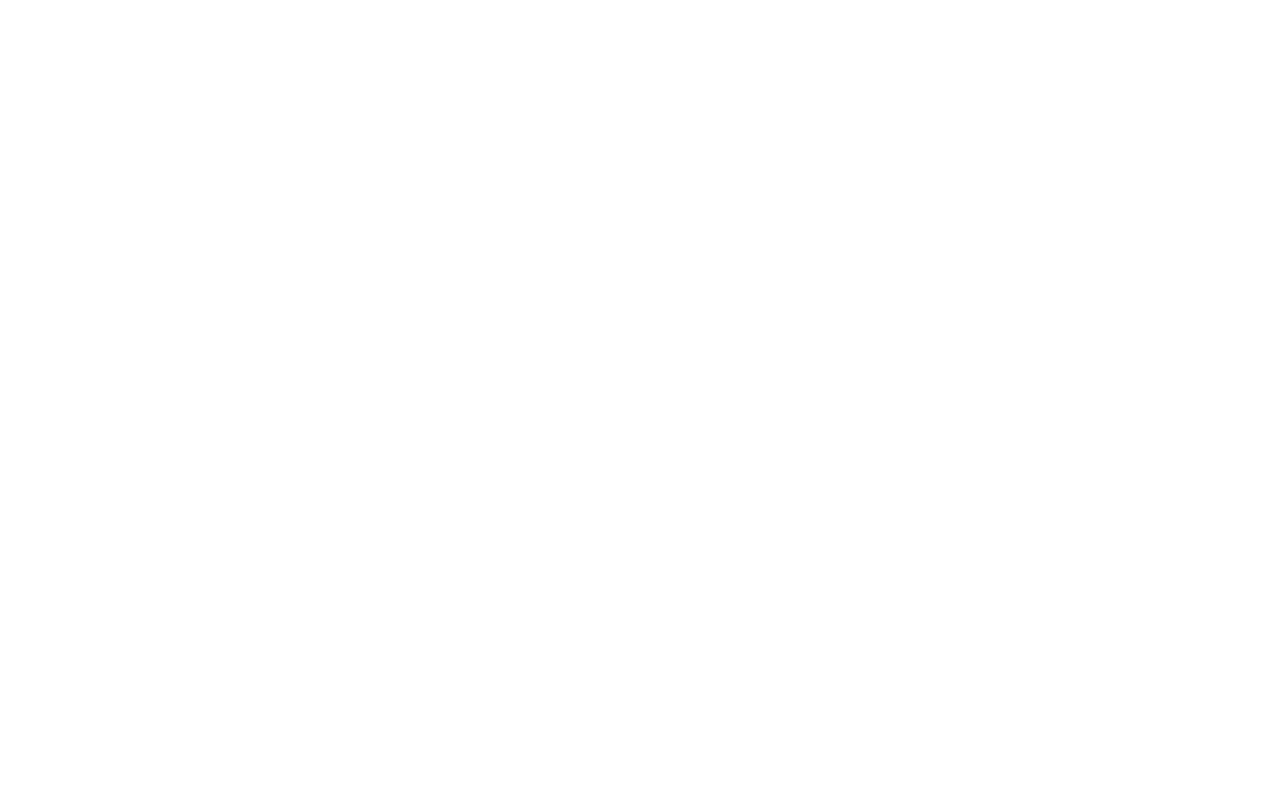
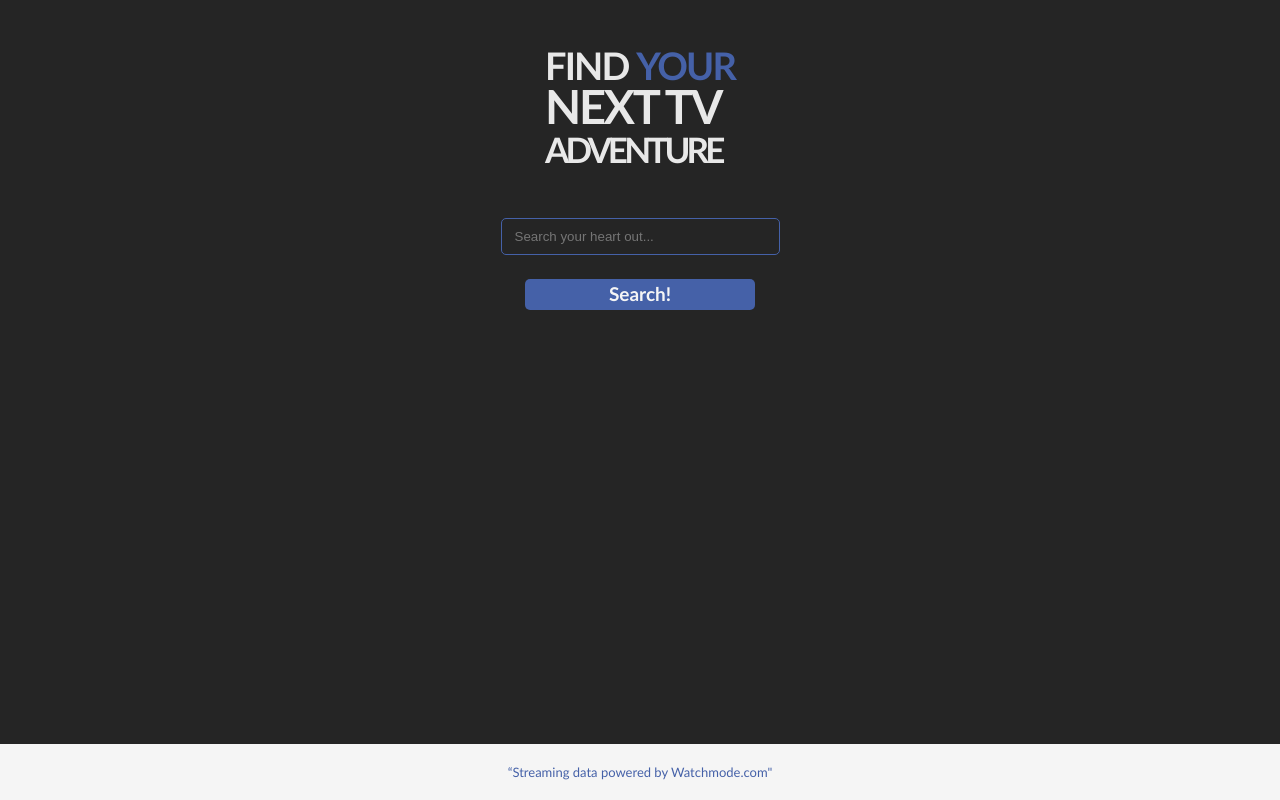
Before and after one commit to AdrianK-B06/Stream-finder-nexttv, a React (Vite) app: page / in a window 1280 px wide. Built offline with nearby package versions, Linux system fonts and the light colour scheme.

Commit message:
added html & css

```diff
--- a/src/App.css
+++ b/src/App.css
@@ -3,3 +3,114 @@
   padding: 0;
   box-sizing: border-box;
 }
+
+body {
+  background-color: #252525;
+  min-height: 100vh;
+  font-family: "Gill Sans", "Gill Sans MT", Calibri, "Trebuchet MS", sans-serif;
+}
+
+main {
+  display: flex;
+  flex-direction: column;
+  justify-content: center;
+  align-items: center;
+}
+
+/* --------Heading-Mobile---------- */
+
+h1 {
+  color: #e8e8e8;
+  margin-top: 3rem;
+}
+
+.find {
+  font-size: 38px;
+  font-style: normal;
+  font-weight: 700;
+  line-height: 81.619%; /* 31.015px */
+  letter-spacing: -1.9px;
+  text-transform: uppercase;
+}
+
+.your {
+  color: #4561a8;
+  font-size: 38px;
+  font-style: normal;
+  font-weight: 700;
+  line-height: 81.619%;
+  letter-spacing: -1.9px;
+  text-transform: uppercase;
+}
+
+.tv {
+  font-size: 47px;
+  font-style: normal;
+  font-weight: 700;
+  line-height: 81.619%;
+  letter-spacing: -2.35px;
+  text-transform: uppercase;
+}
+
+.adventure {
+  font-size: 35px;
+  font-style: normal;
+  font-weight: 700;
+  line-height: 81.619%;
+  letter-spacing: -3.85px;
+  text-transform: uppercase;
+}
+
+/* --------inputfield-Mobile---------- */
+
+input {
+  margin-top: 3rem;
+  background-color: transparent;
+  padding: 10px 87px 10px 13px;
+  border-radius: 5px;
+  border: 1px solid #4561a8;
+}
+
+/* --------Button-Mobile---------- */
+
+button {
+  margin-top: 1.5rem;
+  width: 230px;
+  padding: 7px 0px 8px 0px;
+  border-radius: 5px;
+  background: #4561a8;
+  color: whitesmoke;
+  text-align: center;
+  font-family: Gill Sans;
+  font-size: 19px;
+  font-weight: 600;
+  line-height: 82.198%;
+  border: none;
+  cursor: pointer;
+}
+
+Button:hover {
+  background-color: whitesmoke;
+  color: #4561a8;
+  outline: 3px solid #4561a8;
+  outline-offset: -3px;
+}
+
+Button:active {
+  position: relative;
+  top: 1px;
+}
+
+/* --------Footer-Mobile---------- */
+
+footer {
+  background-color: whitesmoke;
+  color: #4561a8;
+  padding: 20px 20px;
+  text-align: center;
+  position: fixed;
+  bottom: 0;
+  left: 0;
+  width: 100%;
+  font-size: small;
+}
--- a/src/App.tsx
+++ b/src/App.tsx
@@ -1,7 +1,22 @@
 import "./App.css";
 
-function App() {
-  <div></div>;
+export default function App() {
+  return (
+    <div>
+      <main>
+        <h1>
+          <span className="find">Find</span> <span className="your">your</span>
+          <br />
+          <span className="tv">next Tv</span>
+          <br />
+          <span className="adventure">Adventure</span>
+        </h1>
+        <input name="name" type="text" placeholder="Search your heart out..." />
+        <button>Search!</button>
+      </main>
+      <footer>
+        <p>“Streaming data powered by Watchmode.com"</p>
+      </footer>
+    </div>
+  );
 }
-
-export default App;
```
Also changed, not shown: src/main.tsx (+6 -7 lines), 1 other file (tests, documents, lock files or other folders).
